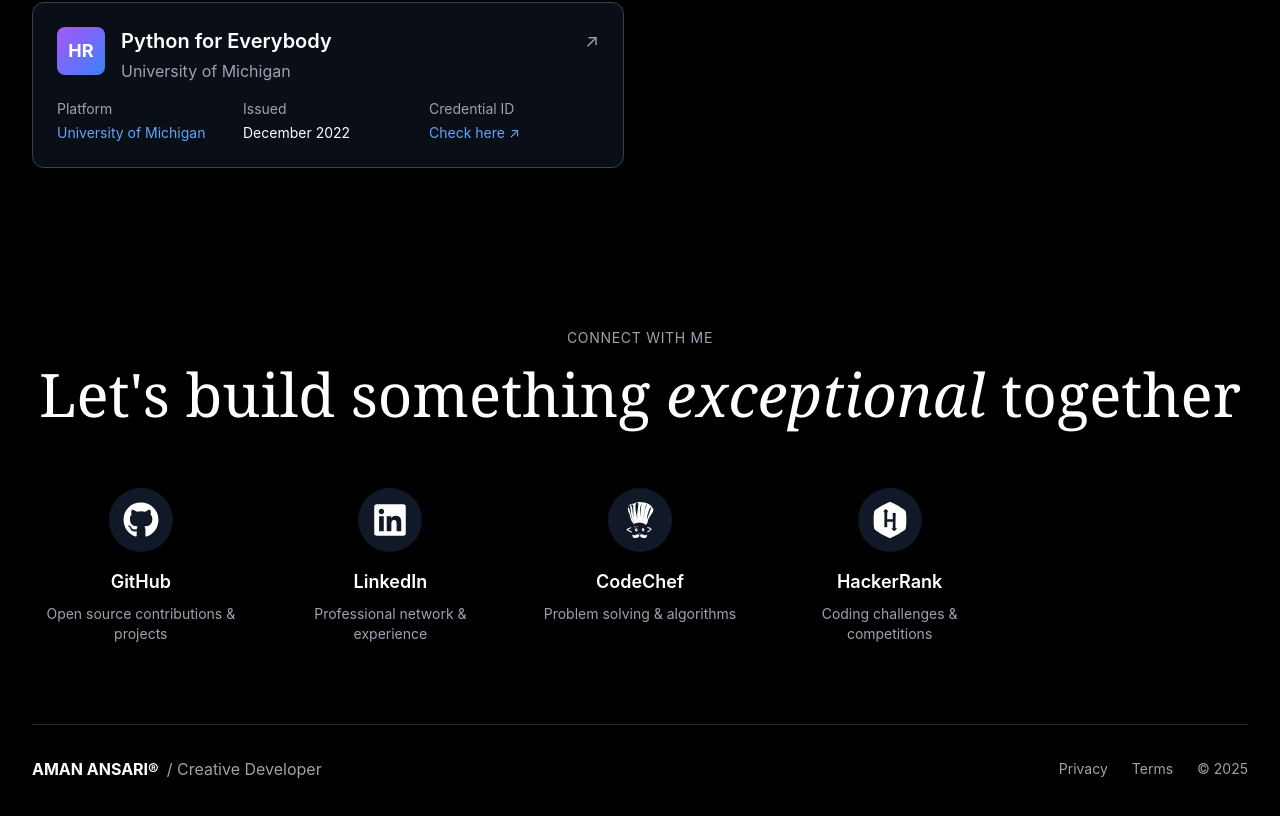
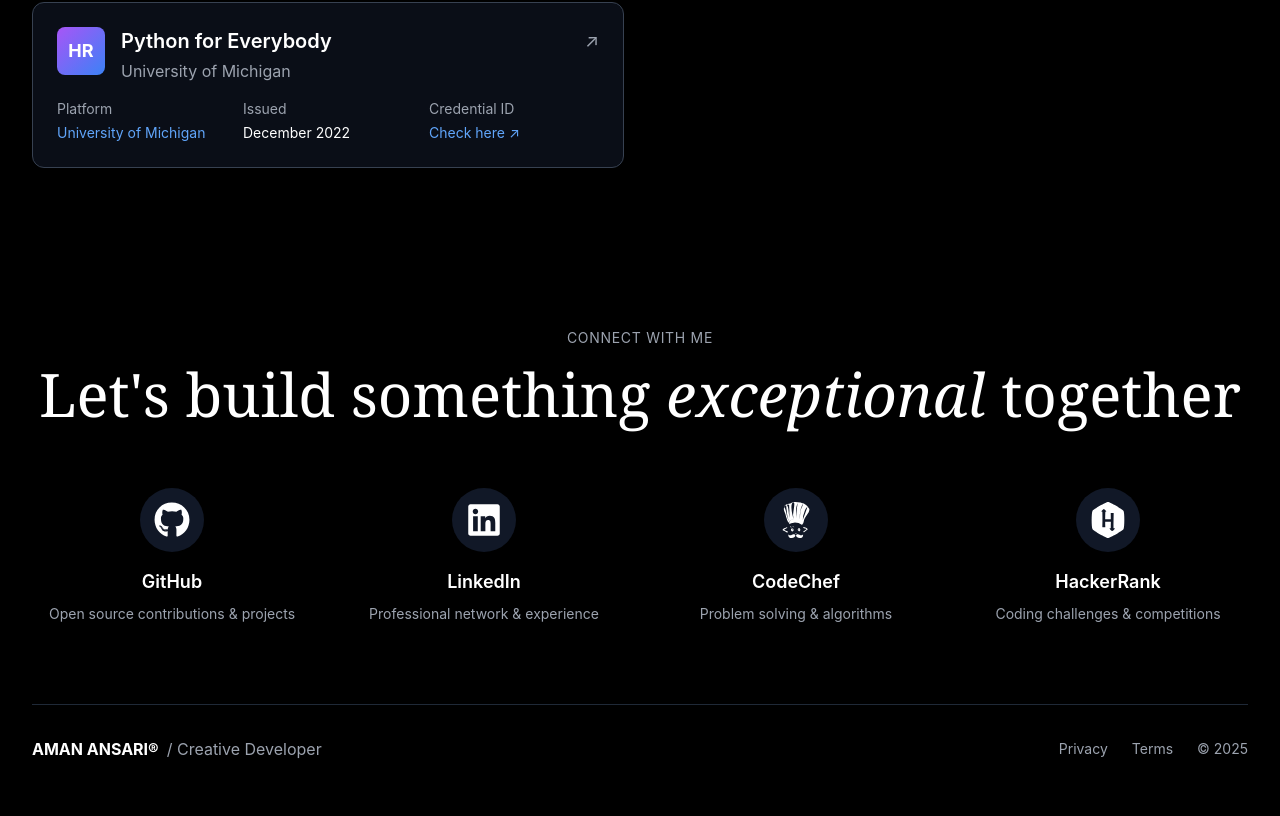
Before and after one commit to Aman-1603/Aman_Protfolio_Site, a React (Create React App) app in the folder aman-protfolio/: page / in a window 1280 px wide. Shown: the part 5530-6346 px from the top of the page. Built offline with nearby package versions, Linux system fonts and the light colour scheme.

Commit message:
Solved Links error poping in vercel production

```diff
--- a/aman-protfolio/src/component/ConnectSection.js
+++ b/aman-protfolio/src/component/ConnectSection.js
@@ -1,62 +1,56 @@
-import { FaGithub, FaLinkedin, FaHackerrank,  } from "react-icons/fa"
-import { SiCodechef, SiGeeksforgeeks} from "react-icons/si"
-
-
-function Example() {
-  return (
-    <div className="flex gap-4 text-3xl text-white">
-      <FaGithub />
-      <FaLinkedin />
-      <FaHackerrank />
-    </div>
-  )
-}
-
+import { FaGithub, FaLinkedin, FaHackerrank } from "react-icons/fa"
+import { SiCodechef } from "react-icons/si"
 
 export default function ConnectSection() {
   const socialLinks = [
     {
       name: "GitHub",
       description: "Open source contributions & projects",
-      icon: <FaGithub/>,
+      icon: <FaGithub />,
       url: "https://github.com/Aman-1603",
     },
     {
       name: "LinkedIn",
       description: "Professional network & experience",
       icon: <FaLinkedin />,
-      url: "www.linkedin.com/in/aman--ansari",
+      url: "https://www.linkedin.com/in/aman--ansari",
     },
     {
       name: "CodeChef",
       description: "Problem solving & algorithms",
-      icon: <SiCodechef/>,
+      icon: <SiCodechef />,
       url: "https://www.codechef.com/users/aman_8249",
     },
     {
       name: "HackerRank",
       description: "Coding challenges & competitions",
-      icon: <FaHackerrank/>,
+      icon: <FaHackerrank />,
       url: "https://www.hackerrank.com/profile/ansariaman1603",
     },
-
   ]
 
   return (
     <section id="connect" className="min-h-screen bg-black text-white py-20">
       <div className="container mx-auto px-6 md:px-8">
         <div className="text-center mb-16">
-          <div className="text-sm text-gray-400 mb-4 uppercase tracking-wider">CONNECT WITH ME</div>
+          <div className="text-sm text-gray-400 mb-4 uppercase tracking-wider">
+            CONNECT WITH ME
+          </div>
           <h2 className="text-4xl md:text-6xl font-serif mb-8 text-balance">
             Let's build something <em className="italic">exceptional</em> together
           </h2>
         </div>
 
-
         {/* Social Links Grid */}
-        <div className="grid md:grid-cols-2 lg:grid-cols-5 gap-8 mb-20">
+        <div className="grid md:grid-cols-2 lg:grid-cols-4 gap-8 mb-20">
           {socialLinks.map((link, index) => (
-            <a key={index} href={link.url} className="text-center group hover:scale-105 transition-transform">
+            <a
+              key={index}
+              href={link.url}
+              target="_blank"
+              rel="noopener noreferrer"
+              className="text-center group hover:scale-105 transition-transform"
+            >
               <div className="w-16 h-16 mx-auto mb-4 text-4xl flex items-center justify-center bg-gray-900 rounded-full group-hover:bg-gray-800 transition-colors">
                 {link.icon}
               </div>
@@ -74,12 +68,12 @@
               <span className="text-gray-400 ml-2">/ Creative Developer</span>
             </div>
             <div className="flex gap-6 text-sm text-gray-400">
-              <a href="#" className="hover:text-white transition-colors">
+              <span className="hover:text-white transition-colors cursor-default">
                 Privacy
-              </a>
-              <a href="#" className="hover:text-white transition-colors">
+              </span>
+              <span className="hover:text-white transition-colors cursor-default">
                 Terms
-              </a>
+              </span>
               <span>© 2025</span>
             </div>
           </div>
```
